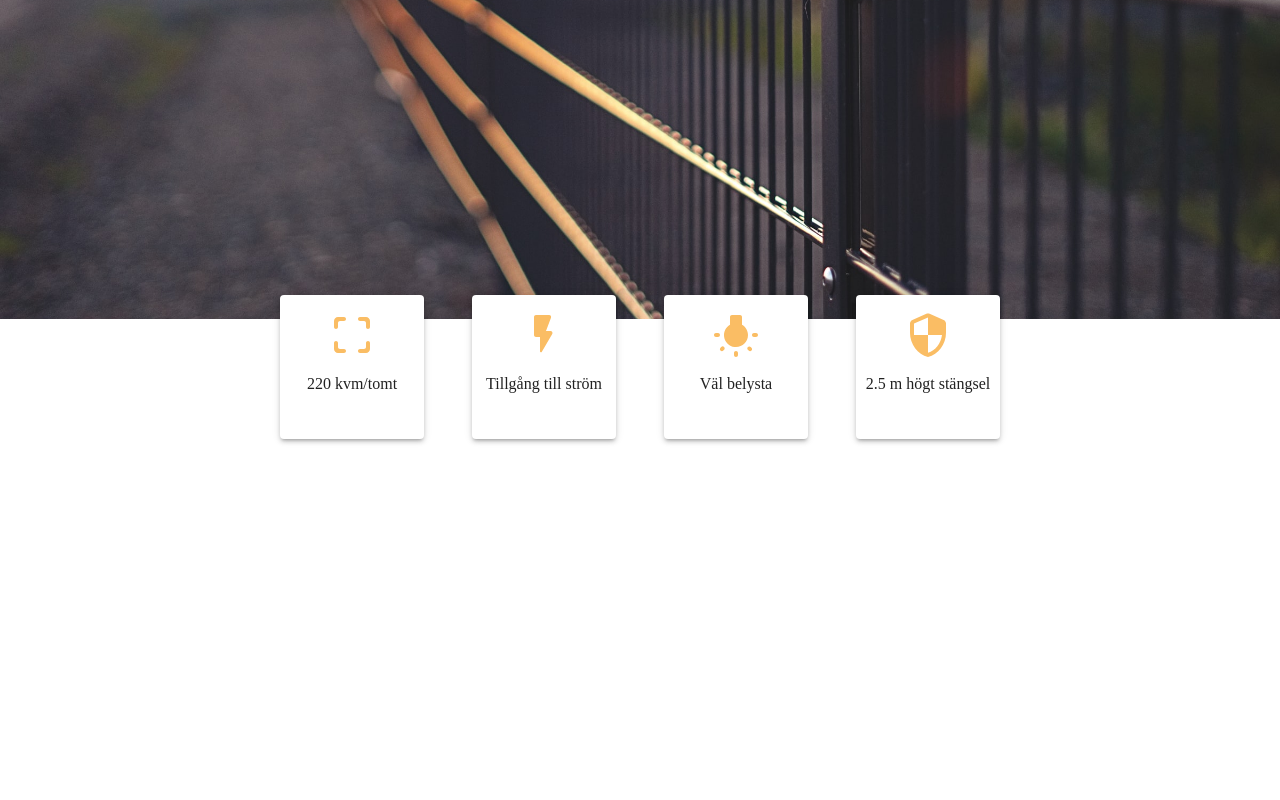
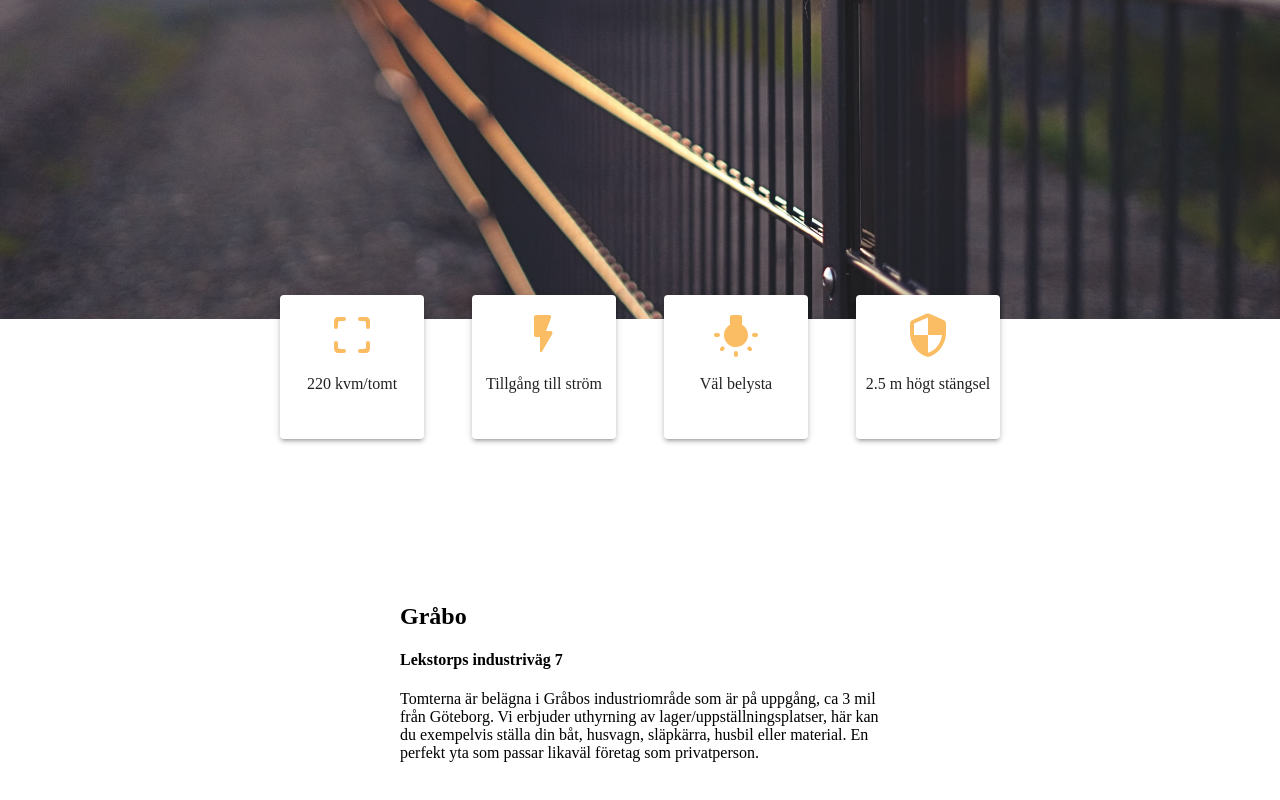
Before and after one commit to JenniferTendell/hyrdintomt, a React (Create React App) app: page / in a window 1280 px wide. Shown: the part 401-1201 px from the top of the page. Before the commit the page ends 864 px from the top, so only its background shows below. Built offline with nearby package versions, Linux system fonts and the light colour scheme.

Commit message:
Basic info-text.

```diff
--- /dev/null
+++ b/src/components/InfoText.js
@@ -0,0 +1,24 @@
+import { Box, makeStyles } from '@material-ui/core'
+import React from 'react'
+
+export default function InfoText() {
+    const style = styles()
+
+    return (
+        <Box className={style.root}>
+            <h2>Gråbo</h2>
+            <h4>Lekstorps industriväg 7</h4>
+            <p>Tomterna är belägna i Gråbos industriområde som är på uppgång, ca 3 mil från Göteborg.
+                Vi erbjuder uthyrning av lager/uppställningsplatser, här kan du exempelvis ställa din båt, husvagn, släpkärra, husbil eller material.
+                En perfekt yta som passar likaväl företag som privatperson.</p>
+        </Box>
+    )
+};
+
+const styles = makeStyles((theme) => ({
+    root: {
+        maxWidth: '30rem',
+        margin: '6rem auto',
+        padding: '1.5rem',
+    },
+}));
--- a/src/components/Main.js
+++ b/src/components/Main.js
@@ -1,10 +1,12 @@
 import React from 'react'
 import Cards from './Cards'
+import InfoText from './InfoText'
 
 export default function Main() {
     return (
         <main>
             <Cards />
+            <InfoText />
 
         </main>
     )
```
